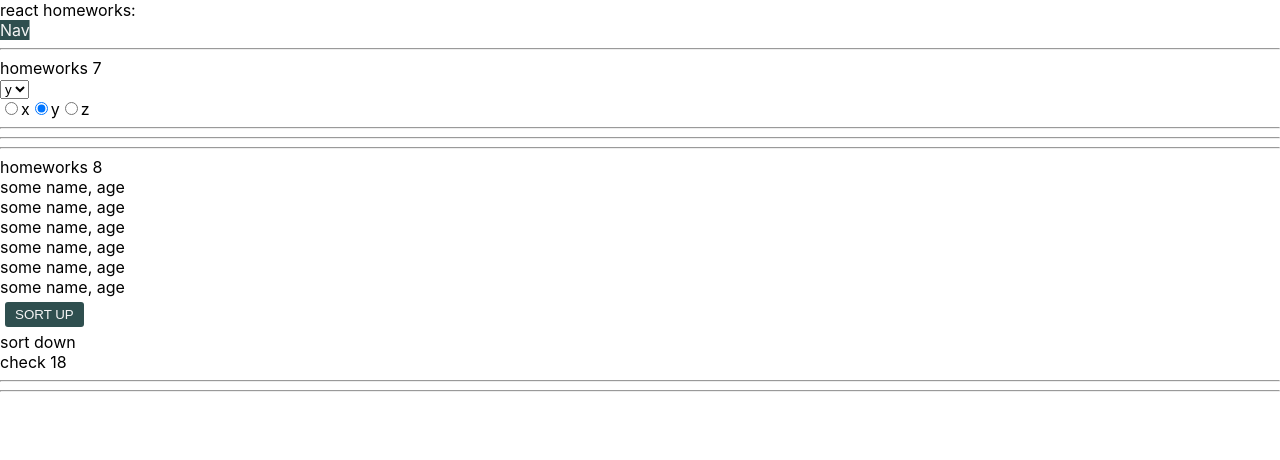
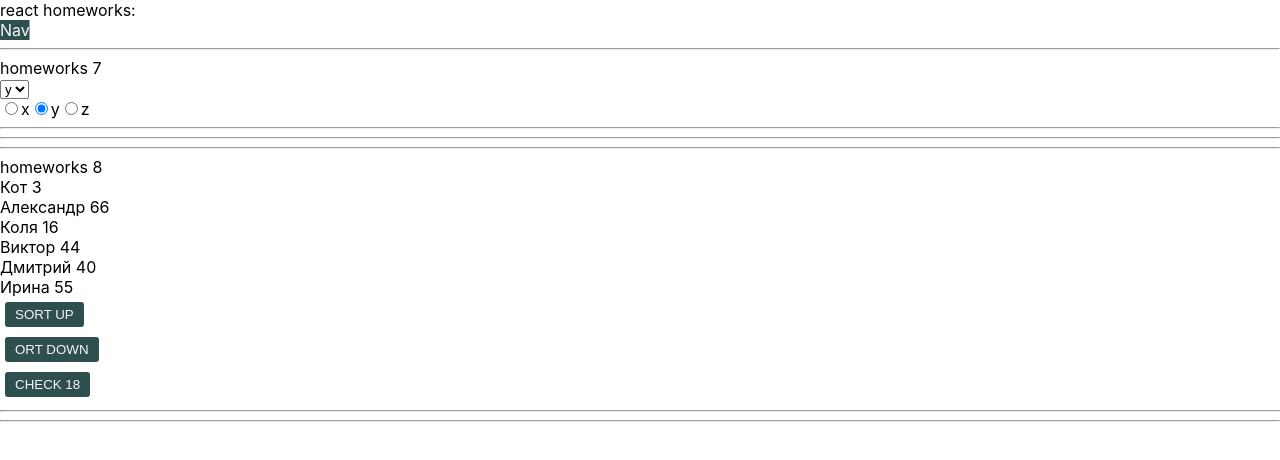
Before and after one commit to fabskrejt/zadachiIgnat, a React (Create React App) app: page /#/junior in a window 1280 px wide. Shown: the top 460 px of the page. Built offline with nearby package versions, Linux system fonts and the light colour scheme.

Commit message:
changed reducer hw8

```diff
--- a/src/p2-homeworks/h8/HW8.tsx
+++ b/src/p2-homeworks/h8/HW8.tsx
@@ -19,7 +19,7 @@ function HW8() {
     // need to fix any
     const finalPeople = people.map((p: any) => (
         <div key={p._id}>
-            some name, age
+            {p.name} {p.age}
         </div>
     ))
 
@@ -34,8 +34,9 @@ function HW8() {
             {finalPeople}
 
             <div><SuperButton onClick={sortUp}>sort up</SuperButton></div>
-            <div>sort down</div>
-            check 18
+            <div><SuperButton onClick={sortUp}>ort down</SuperButton></div>
+            <div><SuperButton onClick={sortUp}>check 18</SuperButton></div>
+
 
             <hr/>
             {/*для личного творчества, могу проверить*/}
--- a/src/p2-homeworks/h8/bll/homeWorkReducer.ts
+++ b/src/p2-homeworks/h8/bll/homeWorkReducer.ts
@@ -1,13 +1,30 @@
-export const homeWorkReducer = (state: any, action: any): any => { // need to fix any
+
+type ActionType = SortUpACType | SortDownACType
+export const homeWorkReducer = (state: any, action: ActionType): any => { // need to fix any
     switch (action.type) {
-        case 'sort': {
+        case 'SORT-UP': {
             // need to fix
             return state
         }
-        case 'check': {
+        case 'SORT-DOWN': {
             // need to fix
             return state
         }
-        default: return state
+        default:
+            return state
     }
 }
+
+export type SortUpACType = ReturnType<typeof sortUpAC>
+export const sortUpAC = () => {
+ return{
+     type: 'SORT-UP',
+ } as const
+}
+
+export type SortDownACType = ReturnType<typeof sortDownAC>
+export const sortDownAC = () => {
+    return{
+        type: 'SORT-DOWN',
+    } as const
+}
```
Also changed, not shown: 1 other file (tests, documents, lock files or other folders).
